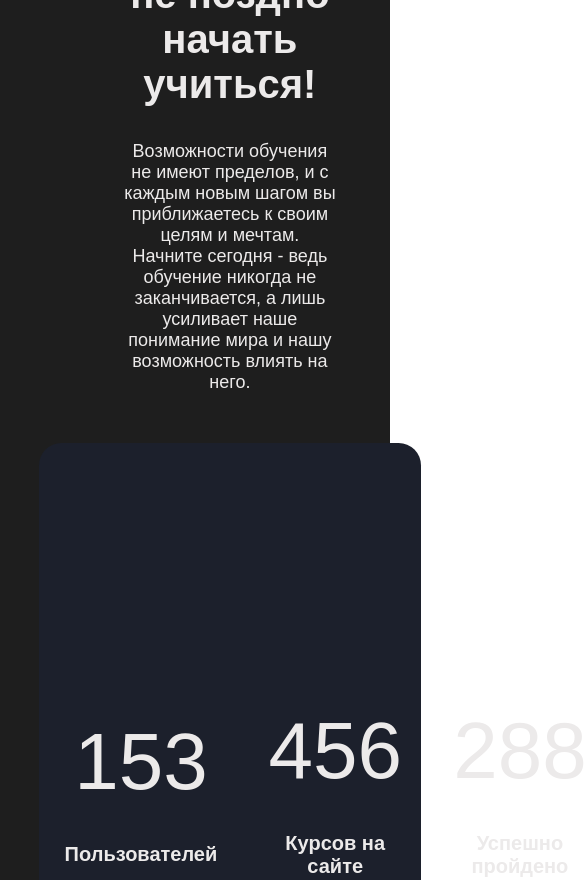
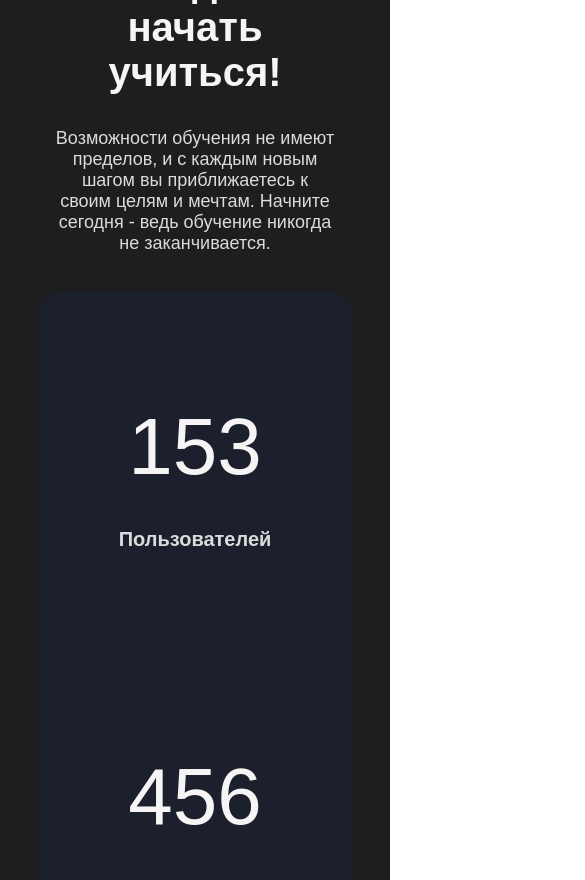
Before and after one commit to Sinkler521/educatemefrontend, a React (Create React App) app: page / in a window 390 px wide. Shown: the part 1120-2000 px from the top of the page, 585 px wide, since content can reach past the window. Built offline with nearby package versions, Linux system fonts and the light colour scheme; no server answers.

Commit message:
css changes, adaptive added

```diff
--- a/src/App.css
+++ b/src/App.css
@@ -5,7 +5,11 @@
 }
 :root {
     --primary-color: #007bff;
-    --text-white: #eceaea;
+    --text-white: #f6f4f4;
+    --text-gray: #dcdbdb;
+
+    --content-width-1000: 70%;
+    --content-width-700: 80%;
 }
 .App {
   text-align: center;
--- a/src/components/header/header.css
+++ b/src/components/header/header.css
@@ -8,6 +8,7 @@ header{
     padding-bottom: 0.3rem;
     position: fixed;
     transition: all 0.3s ease-in;
+    z-index: 1000;
 }
 header:before{
     content: "";
@@ -99,7 +100,7 @@ header.header-scrolled-far #logo{
     display: none;
 }
 
-@media screen and (max-width: 800px) {
+@media screen and (max-width: 1000px) {
     header {
         display: none;
     }
@@ -112,9 +113,9 @@ header.header-scrolled-far #logo{
         top: 0;
         left: 0;
         width: 100%;
-        height: 60px; /* Начальная высота меню */
+        height: 60px;
         background-color: transparent;
-        transition: height 0.6s ease; /* Анимация высоты */
+        transition: height 0.6s ease;
         z-index: 1000;
     }
 
@@ -155,17 +156,14 @@ header.header-scrolled-far #logo{
         flex-direction: column;
         align-items: center;
         justify-content: center;
-        height: 0; /* Начальная высота 0, чтобы список был скрыт */
-        overflow: hidden; /* Скрываем содержимое, которое не помещается в контейнер */
-        transition: height 0.6s ease; /* Анимация высоты */
+        height: 0;
+        overflow: hidden;
+        transition: height 0.6s ease;
         width: 100%;
     }
-
-    /* При открытии меню меняем высоту на нужное значение, чтобы плавно показать список ссылок */
     .burger-menu.open .burger-menu-links {
-        height: auto; /* Автоматический расчет высоты контента */
+        height: auto;
     }
-
     .burger-menu-links .header-navbar-item {
         margin: 20px 0;
         display: flex;
@@ -178,7 +176,6 @@ header.header-scrolled-far #logo{
     .burger-menu-links .header-navbar-item:hover:before {
         background-color: transparent;
     }
-
     .burger-menu-links .header-navbar-item:hover a{
         text-shadow: 1px 1px 1px var(--text-white);
         transition: all 0.2s ease-in;
@@ -194,7 +191,6 @@ header.header-scrolled-far #logo{
         height: 60px;
         opacity: 50%;
     }
-
     .burger-menu-links .header-navbar-item a {
         color: var(--text-white);
         font-size: 18px;
--- a/src/components/mainpage/Mainpage.js
+++ b/src/components/mainpage/Mainpage.js
@@ -1,7 +1,11 @@
 import React, {useState, useEffect} from "react";
 import axios from "axios";
+
+import {Header} from "../header/Header";
 import {FirstScreen} from "./firstscreen/FirstScreen";
 import {Statistics} from "./statistics/Statistics";
+import {Advantages} from "./advantages/Advantages";
+import {Footer} from "../footer/Footer";
 
 export const Mainpage = (props) => {
     const [statisticsInfo, setStatisticsInfo] = useState({})
@@ -22,8 +26,11 @@ export const Mainpage = (props) => {
 
     return (
         <>
+            <Header/>
             <FirstScreen/>
             <Statistics statisticsInfo={statisticsInfo}/>
+            <Advantages/>
+            <Footer/>
         </>
     )
 }
--- a/src/components/mainpage/firstscreen/FirstScreen.js
+++ b/src/components/mainpage/firstscreen/FirstScreen.js
@@ -1,6 +1,6 @@
 import React, {useState, useEffect, useRef} from "react";
-import ReactDOM from 'react-dom';
-import {Header} from '../../header/Header'
+// import ReactDOM from 'react-dom';
+// import {Header} from '../../header/Header'
 import './firstcreen.css'
 
 export const FirstScreen = (props) => {
@@ -14,7 +14,6 @@ export const FirstScreen = (props) => {
 
     return (
         <div className="firstscreen-container">
-            <Header/>
             <div id="firstscreen-content">
                 <div id="firstscreen-header-container">
                     <h1 id="firstscreen-header">Some text</h1>
--- a/src/components/mainpage/statistics/Statistics.js
+++ b/src/components/mainpage/statistics/Statistics.js
@@ -13,8 +13,7 @@ export const Statistics = (props) => {
                     <div className="statistics-info-block">
                         <h2>Откройте Двери Знаний. Никогда не поздно начать учиться!</h2>
                         <p>Возможности обучения не имеют пределов, и с каждым новым шагом вы приближаетесь к своим целям
-                            и мечтам. Начните сегодня - ведь обучение никогда не заканчивается, а лишь усиливает наше
-                            понимание мира и нашу возможность влиять на него.</p>
+                            и мечтам. Начните сегодня - ведь обучение никогда не заканчивается.</p>
                     </div>
                     <div className="statistics-data-block">
                         <div><h3>153</h3><h3>Пользователей</h3></div>
@@ -24,13 +23,13 @@ export const Statistics = (props) => {
                     <div className="statistics-students-block">
                         <h3>Вы студент?</h3>
                         <p>С нашим разнообразным выбором курсов и обучающих материалов вы сможете изучать что угодно - от академических предметов до навыков саморазвития. Возьмите обучение в свои руки с EducateMe и погрузитесь в мир бесконечных возможностей!</p>
-                        <img src={student} alt="no image" id="statistics-student"/>
+                        <img src={student} alt="no image" id="statistics-student" loading="lazy"/>
                     </div>
                     <div className="statistics-teachers-block">
                         <h3>Вы учитель?</h3>
                         <p>Присоединяйтесь к нашему сообществу образования на EducateMe и делитесь своими знаниями с
                             миром.</p>
-                        <img src={teacher} alt="no image" id="statistics-teacher"/>
+                        <img src={teacher} alt="no image" id="statistics-teacher" loading="lazy"/>
                     </div>
                 </div>
             </div>
--- a/src/components/mainpage/statistics/statistics.css
+++ b/src/components/mainpage/statistics/statistics.css
@@ -3,7 +3,6 @@
     display: flex;
     justify-content: center;
     padding-top: 1.4rem;
-    padding-bottom: 1.4rem;
     background-color: #1e1e1e;
 }
 .statistics-content{
@@ -15,7 +14,6 @@
     min-height: 100vh;
 }
 .statistics-content div{
-    /*border: 1px solid black;*/
     padding: 0.8rem;
     border-radius: 1.4rem;
 }
@@ -30,6 +28,9 @@
     margin-left: auto;
     margin-right: auto;
     color: var(--text-white);
+}
+.statistics-info-block p{
+    color: var(--text-gray)
 }
 
 .statistics-info-block h2{
@@ -65,7 +66,7 @@
 }
 .statistics-data-block div h3:nth-child(2){
     font-size: 20px;
-    color: var(--text-white);
+    color: var(--text-gray);
     font-family: "IBM Plex Sans", sans-serif;
     margin-top: 15px;
 }
@@ -89,7 +90,7 @@
 .statistics-students-block p,
 .statistics-teachers-block p{
     text-align: left;
-    color: var(--text-white);
+    color: var(--text-gray);
     font-family: Input Sans, sans-serif;
     font-size: 20px;
     width: 90%;
@@ -118,3 +119,67 @@
 #statistics-teacher:hover{
     transform: scale(1.05);
 }
+
+@media screen and (max-width: 1100px) {
+    .statistics-content{
+        grid-template-columns: 1fr 1fr;
+        grid-template-rows: 3fr 3fr 4fr;
+    }
+    #statistics-student,
+    #statistics-teacher{
+        width: 30%;
+    }
+}
+
+@media screen and (max-width: 1000px) {
+    .statistics-content{
+        grid-template-rows: 1fr 2fr 1fr 1fr;
+        grid-template-columns: 1fr;
+        width: var(--content-width-1000);
+    }
+    .statistics-content div{
+        margin: 0;
+        padding: 0;
+        width: 100%;
+        grid-column-start: 1;
+        grid-column-end: 2;
+    }
+    .statistics-students-block{
+        grid-column-start: 1;
+        grid-column-end: 2;
+    }
+    .statistics-teachers-block{
+        grid-column-start: 1;
+        grid-column-end: 2;
+    }
+    #statistics-student,
+    #statistics-teacher{
+        width: 64px;
+        opacity: 50%;
+    }
+    #statistics-student:hover,
+    #statistics-teacher:hover{
+        transform: none;
+    }
+    .statistics-info-block h2,
+    .statistics-info-block p{
+        width: 90%;
+    }
+    .statistics-data-block{
+        grid-gap: 0;
+        grid-template-columns: 1fr;
+        grid-template-rows: 1fr 1fr 1fr;
+        margin: 0;
+        padding: 0;
+    }
+    .statistics-data-block div{
+        padding: 0;
+        margin: 0;
+    }
+}
+
+@media screen and (max-width: 700px) {
+    .statistics-content{
+        width: var(--content-width-700);
+    }
+}
```
